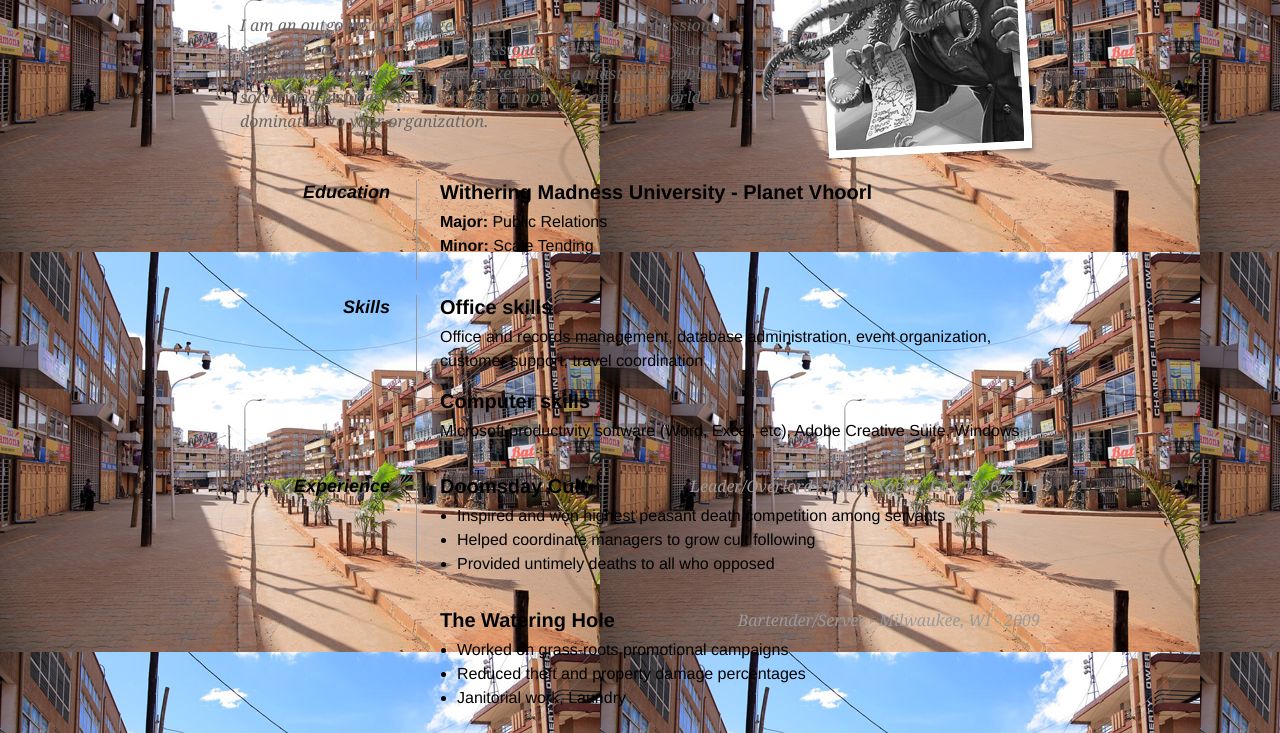
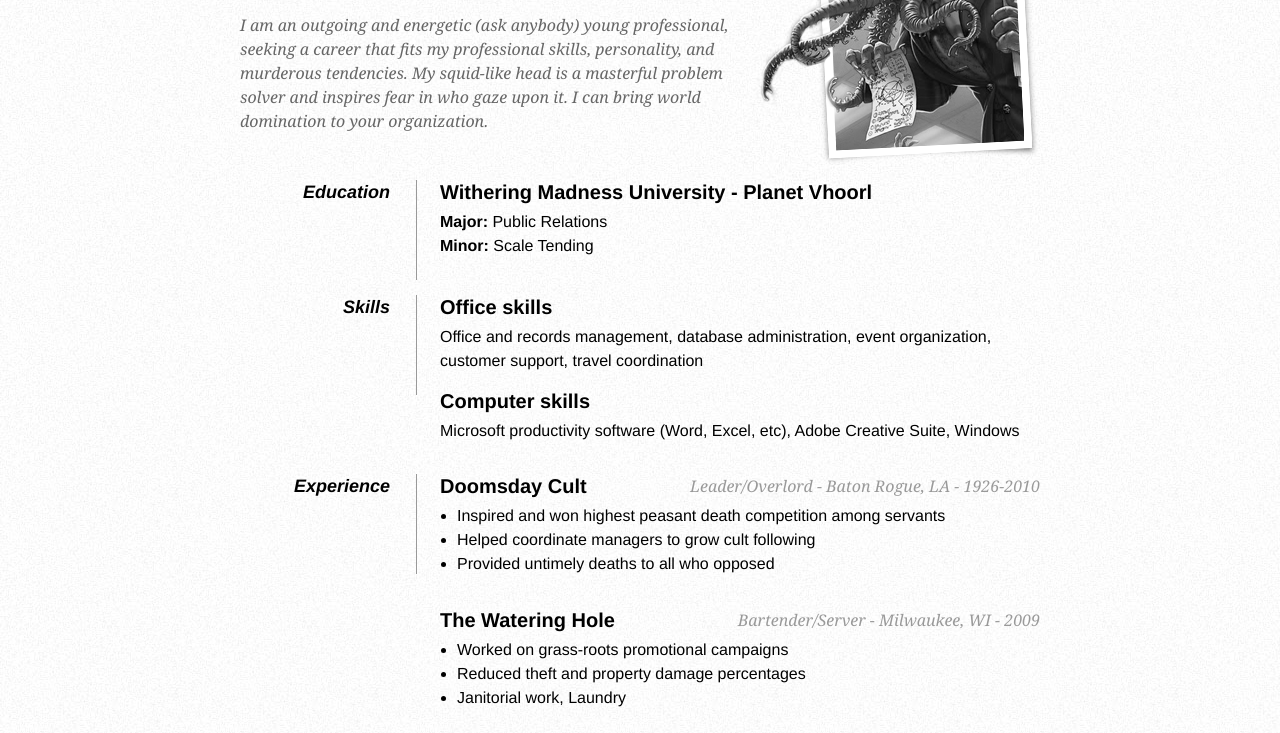
Before and after one commit to lulled/resume-code, a website: page public/index.html in a window 1280 px wide. Shown: the part 148-881 px from the top of the page. Drawn offline with Linux system fonts and the light colour scheme.

Commit message:
Update index.html
Changed the background to noise

```diff
--- a/public/index.html
+++ b/public/index.html
@@ -10,7 +10,7 @@
 
      <style type="text/css">
         * { margin: 0; padding: 0; }
-        body { font: 16px Helvetica, Sans-Serif; line-height: 24px; background: url(arcades.jpg); }
+        body { font: 16px Helvetica, Sans-Serif; line-height: 24px; background: url(noise.jpg); }
         .clear { clear: both; }
         #page-wrap { width: 800px; margin: 40px auto 60px; }
         #pic { float: right; margin: -30px 0 0 0; }
```
